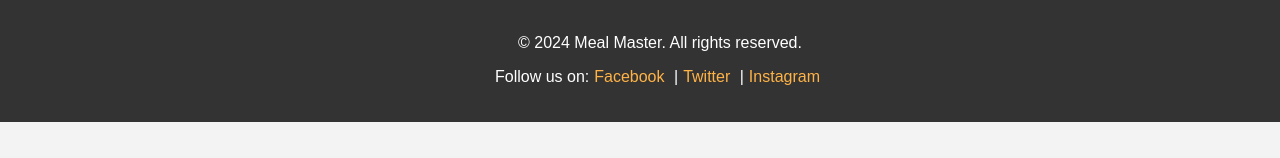
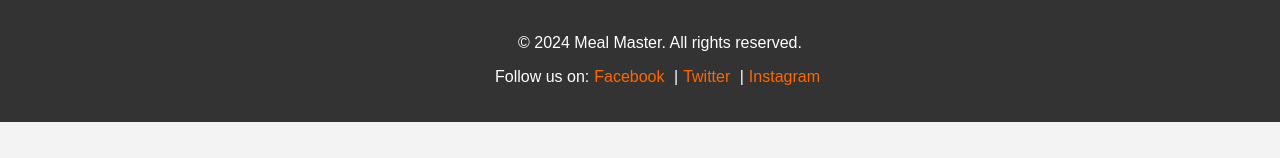
Before and after one commit to code-iddih/pioneers-meal-master, a React app: page /login in a window 1280 px wide. Shown: the part 678-836 px from the top of the page. Built offline with nearby package versions, Linux system fonts and the light colour scheme.

Commit message:
Adds More CSS

```diff
--- a/src/components/Footer.css
+++ b/src/components/Footer.css
@@ -10,7 +10,7 @@
   }
 
   .footer a {
-    color: #ffb347;
+    color: #ff6600;
     margin: 0 5px;
     text-decoration: none;
   }
```
